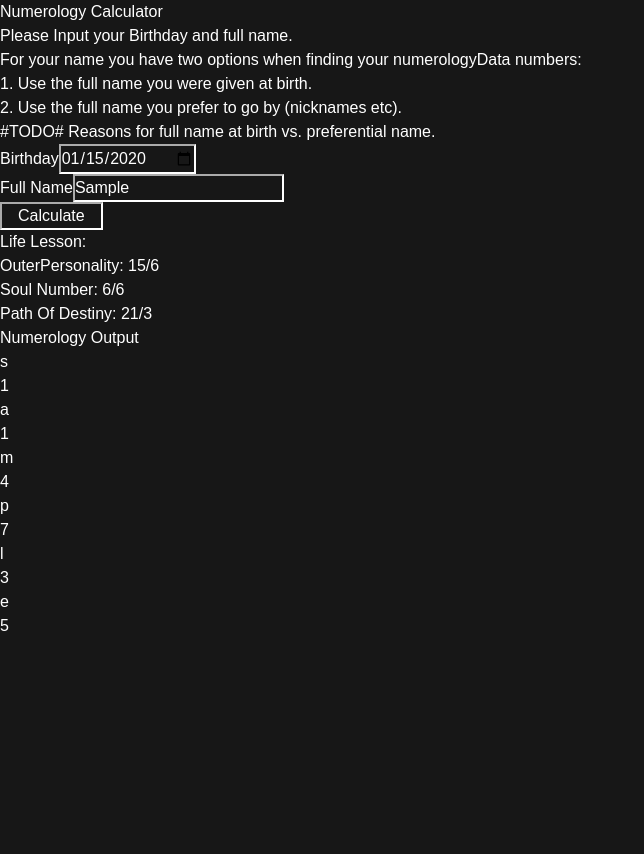
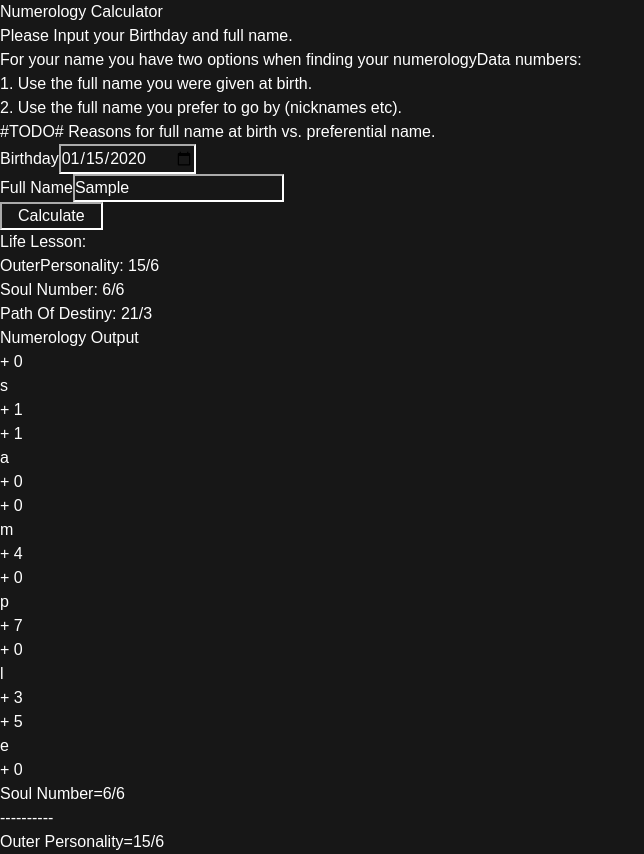
Before and after one commit to Seamus88/numerology, a Next.js app in the folder numerology-calculator/: page / in a window 1280 px wide. Both pictures are taken after typing "2020-01-15", "Sample" into the empty fields and a click on the button "Calculate". Shown: the whole page, without its empty margins (0-644 px from the left). Before the commit the page ends 800 px from the top, so only its background shows below. Built offline with nearby package versions, Linux system fonts and the light colour scheme.

Commit message:
Life Lesson Corrections and further NameOutput css fine-tuning

```diff
--- a/numerology-calculator/src/app/page.tsx
+++ b/numerology-calculator/src/app/page.tsx
@@ -90,18 +90,18 @@ export default function Home() {
         <div id="left-panel" className="flex flex-col  gap-8 p-8">
           <Directions/>
           <div className="flex flex-col items-center gap-4">
-            <BirthdayInput setNumerologyData={setNumerologyData}/>
+            <BirthdayInput numerologyData={numerologyData} setNumerologyData={setNumerologyData}/>
             <NameInput numerologyData={numerologyData} />
             <button onClick={() => handleNumerology()}>Calculate</button>
           </div>
         </div>
         <div id="right-panel" className="flex flex-col justify-center items-start gap-8">
-          <NumerologyOutput numerologyData={numerologyData} />
+          <RightColumnOutput numerologyData={numerologyData} />
         </div>
       </div>
       <div id="main-output" className="flex flex-row justify-center items-center gap-8">
         <div>
-          {nameOutput.show == true? <Output nameOutput={nameOutput} setNameOutput={setNameOutput} /> : <div className="hidden"></div>}
+          {nameOutput.show == true? <Output numerologyData={numerologyData} nameOutput={nameOutput} setNameOutput={setNameOutput} /> : <div className="hidden"></div>}
         </div>
       </div>
     </div>
@@ -109,7 +109,7 @@ export default function Home() {
   );
 }
 
-function Output({nameOutput, setNameOutput}) {
+function Output({numerologyData, nameOutput, setNameOutput}) {
   return (
     <div className="flex flex-col items-center gap-8">
       <h2 className="text-2xl font-bold">Numerology Output</h2>
@@ -119,6 +119,11 @@ function Output({nameOutput, setNameOutput}) {
               <div key={index}>
                 <OutputColumn index={index} letter={item.letter} value={item.value} />
               </div>))}
+              <div className="flex flex-col justify-evenly gap-4">
+                <div className="text-blue-500">Soul Number={numerologyData.sn}</div>
+                <div>----------</div>
+                <div className="text-red-500">Outer Personality={numerologyData.op}</div>
+              </div>
           </div>
       </div>
     </div>
@@ -128,9 +133,10 @@ function Output({nameOutput, setNameOutput}) {
 function OutputColumn({index, letter, value}) {
 
   return (
-    <div key={index} className="flex flex-col nowrap items-center gap-4">
-        <div><p>{letter}</p></div>
-        {letter =="a" || letter == "e" || letter == "i" || letter == "o" || letter == "u" ? <div className="text-blue-500">{value}</div> : <div className="text-red-500">{value}</div>}
+    <div key={index} className="flex flex-col justify-evenly gap-4">
+        {letter =="a" || letter == "e" || letter == "i" || letter == "o" || letter == "u" ? <div className="text-blue-500">+ {value}</div> : <div className="text-black">+ 0</div>}
+        <div><p className="text-end">{letter}</p></div>
+        {letter =="a" || letter == "e" || letter == "i" || letter == "o" || letter == "u" ? <div className="text-black">+ 0</div> : <div className="text-red-500">+ {value}</div>}
     </div>
   )
 }
@@ -149,7 +155,7 @@ function Directions() {
   )
 }
 
-function BirthdayInput({setNumerologyData} ) {
+function BirthdayInput({numerologyData, setNumerologyData} ) {
 
   function calculateLifeLesson(bday: string) {
     const bdayArray = bday.split("-");
@@ -159,8 +165,8 @@ function BirthdayInput({setNumerologyData} ) {
     console.log(yearSum);
     const month = parseInt(bdayArray[1]);
     const day = parseInt(bdayArray[2]);
-    setNumerologyData((prevState) => ({
-      ll: yearSum + month + day, op: prevState.op, sn: prevState.sn, pod: prevState.pod
+    setNumerologyData((numerologyData) => ({
+      ll: yearSum + month + day, op: numerologyData.op, sn: numerologyData.sn, pod: numerologyData.pod
     }))
   }
 
@@ -202,10 +208,21 @@ function NameInput({numerologyData} ) {
   );
 }
 
-function NumerologyOutput({numerologyData}) {
+function RightColumnOutput({numerologyData}) {
+  function baseNumber(num: number) {
+    let newNum = num;
+    if (newNum == 11 || newNum == 22 || newNum == 33) {
+      return newNum;
+    }
+    while (newNum > 9) {
+      newNum = newNum.toString().split("").reduce((acc, num) => acc + parseInt(num), 0);
+    }
+    return newNum;
+  }
+
     return (
       <div className="flex flex-col items-center gap-8">
-        {numerologyData.ll !== 0 ? <h2>Life Lesson: {numerologyData.ll}</h2> : <h2>Life Lesson: </h2>}
+        {numerologyData.ll !== 0 ? <h2>Life Lesson: {numerologyData.ll} {numerologyData.ll > 9 ? <>/ {baseNumber(numerologyData.ll)}</> : <div></div>}</h2> : <h2>Life Lesson: </h2>}
         {numerologyData.op !== 0 ? <h2>OuterPersonality: {numerologyData.op}</h2> : <h2>OuterPersonality: </h2>}
         {numerologyData.sn !== 0 ? <h2>Soul Number: {numerologyData.sn}</h2> : <h2>Soul Number: </h2>}
         {numerologyData.pod !== 0 ? <h2>Path Of Destiny: {numerologyData.pod}</h2> : <h2>Path Of Destiny: </h2>}
```
